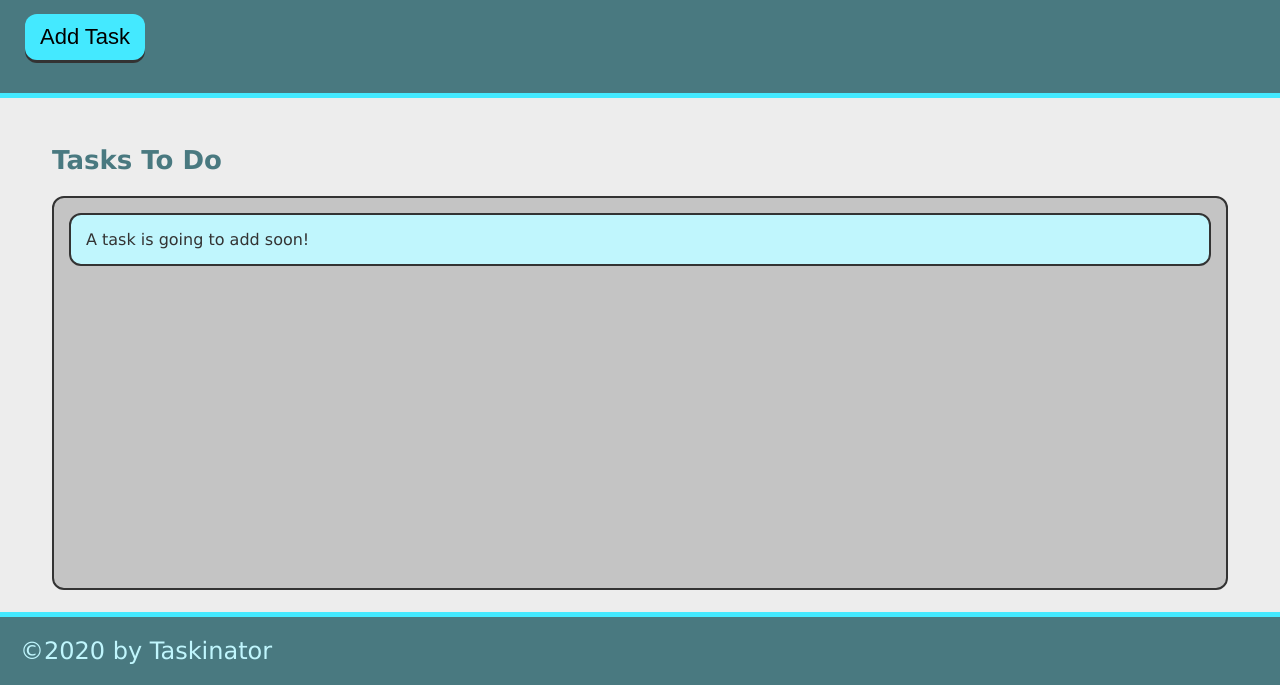
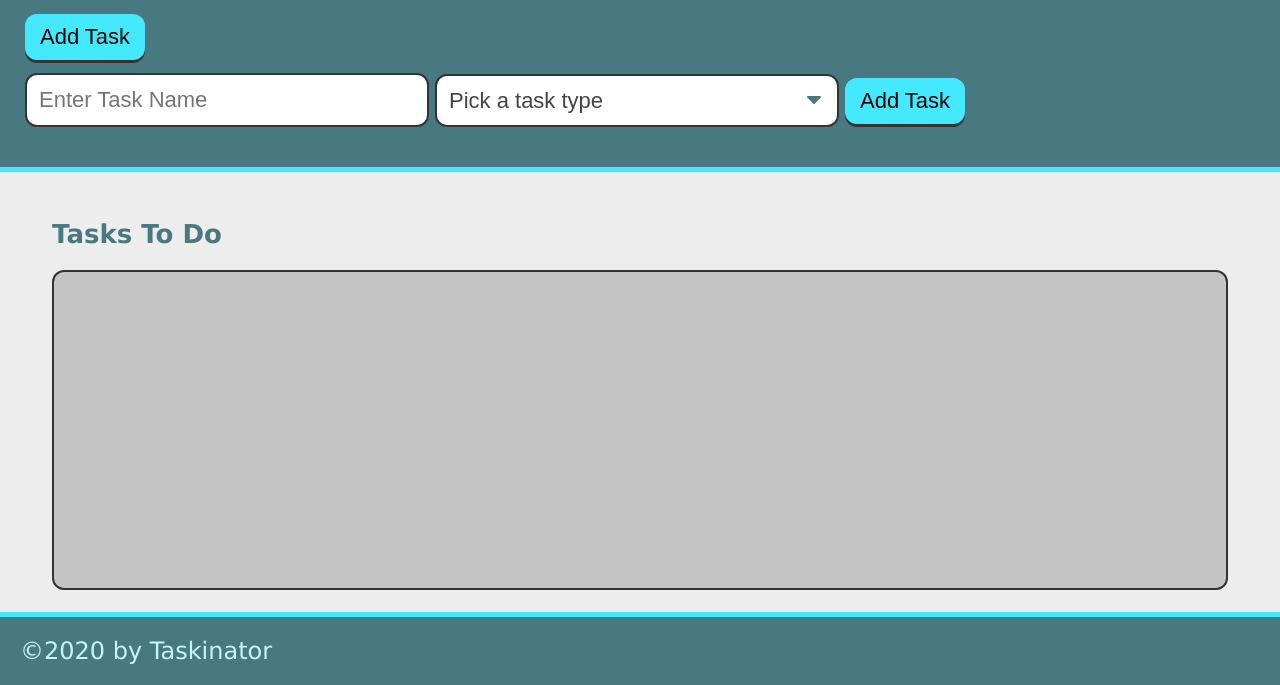
Before and after one commit to Nardiss/taskinator, a plain HTML site: page index.html in a window 1280 px wide. Shown: the part 115-800 px from the top of the page. Drawn offline with Linux system fonts and the light colour scheme; files whose address does not match are found by name.

Commit message:
added option

```diff
--- a/index.html
+++ b/index.html
@@ -12,12 +12,28 @@
         <h1 class="page-title">Taskinator</h1>
         <p>Click the button below to add a new task!</p>
         <button class="btn" id="save-task">Add Task</button>
+        <form id="task-form">
+            <div class="form-group">
+                <input type="text" name="task-name" placeholder="Enter Task Name">
+            </div>
+            <div class="form-group">
+                <select name="task-type" class="select-dropdown">
+                    <option value="" disabled selected>Pick a task type</option>
+                    <option value="print">Print</option>
+                    <option value="Web">Web</option>
+                    <option value="Mobile">Mobile</option>
+                </select>
+            </div>
+            <div class="form-group">
+                <button class="btn" id="save-task" type="submit">Add Task</button>
+            </div>
+        </form>
     </header>
     <main class="page-content">
         <section class="task-list-wrapper">
             <h2 class="list-title">Tasks To Do</h2>
             <ul class="task-list" id="tasks-to-do">
-                <li class="task-item">A task is going to add soon!</li>
+
             </ul>
         </section>
     </main>
```
